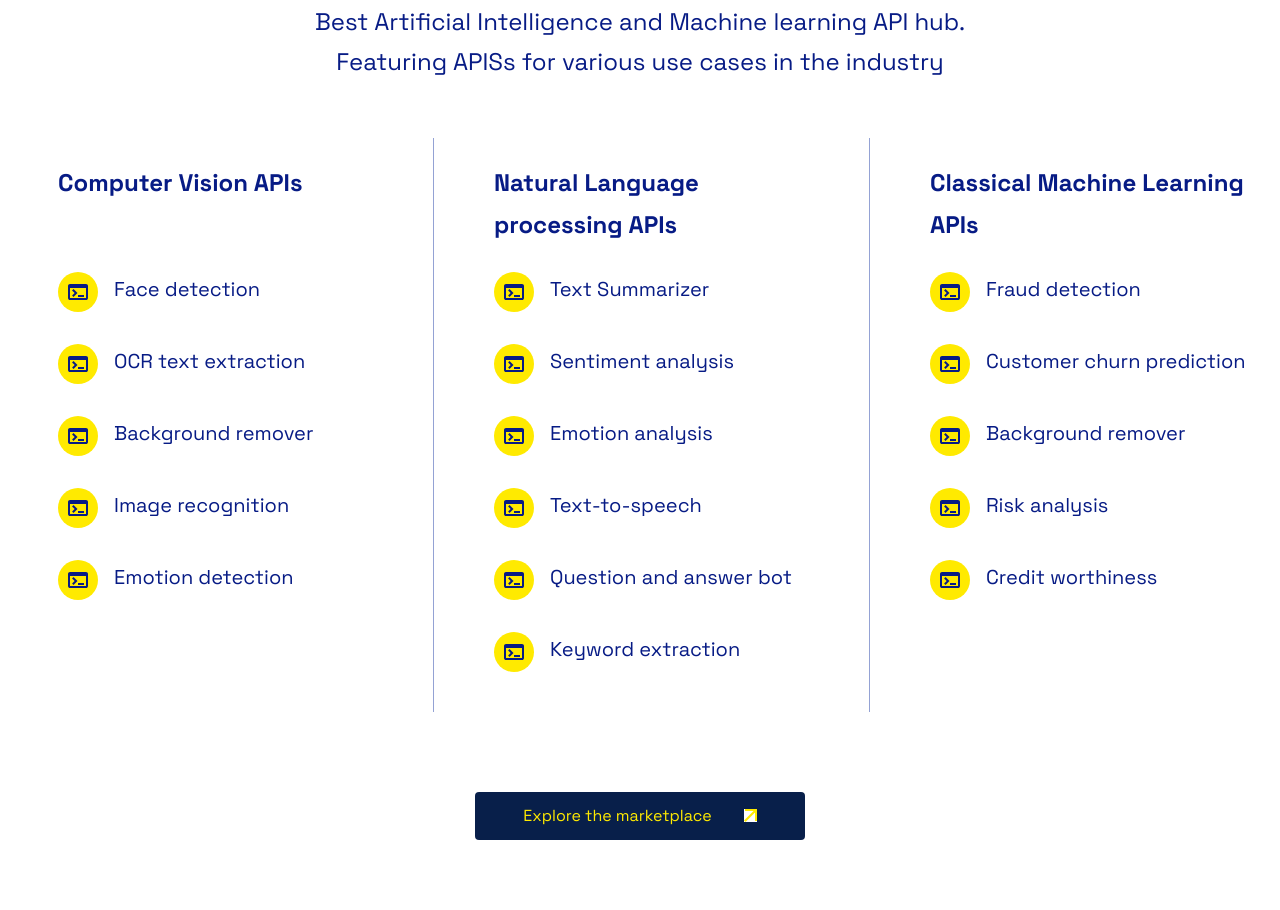
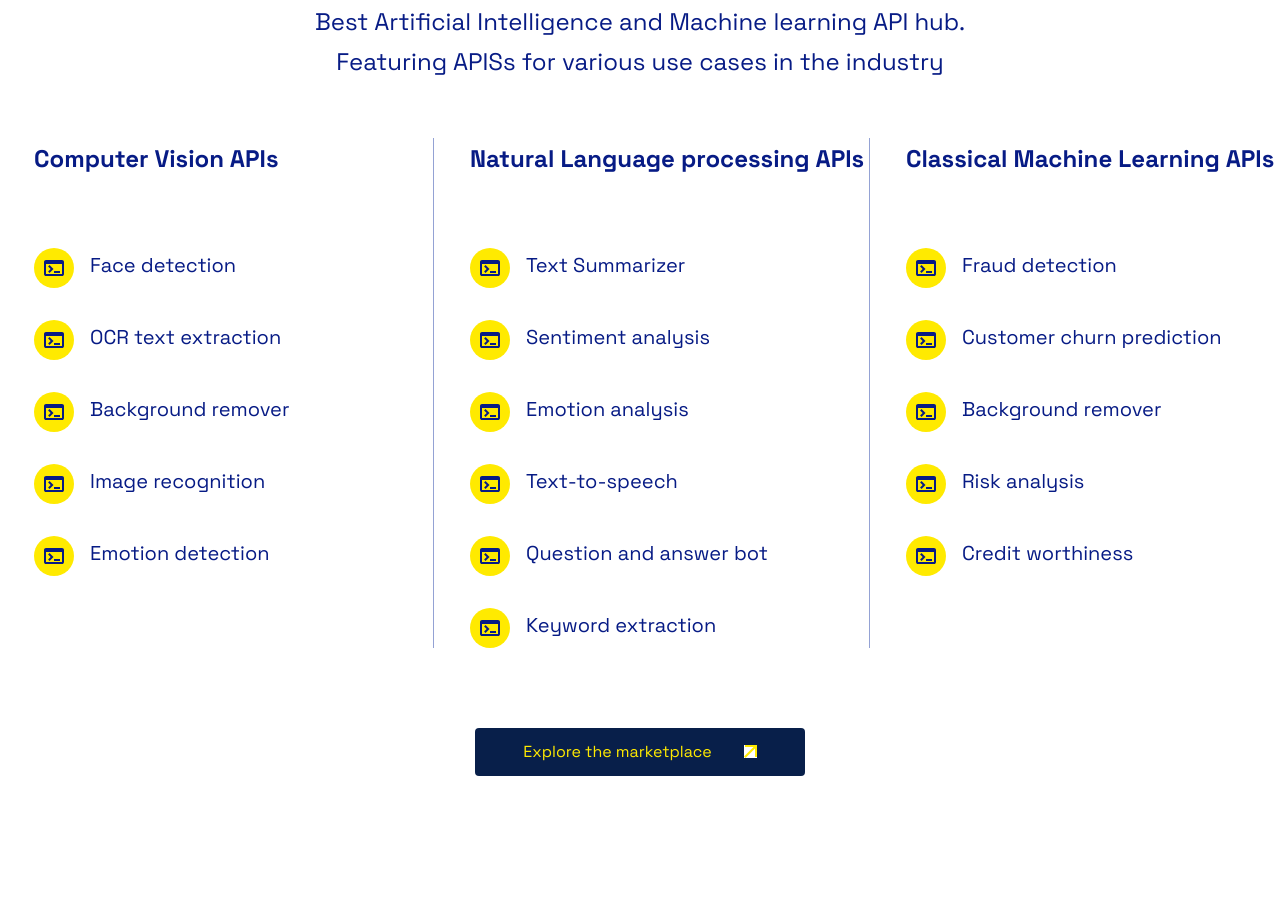
Before and after one commit to Zummit-Africa-Inc/Zapi-FE, a React (Vite) app: page / in a window 1280 px wide. Shown: the part 1380-2290 px from the top of the page. Built offline with nearby package versions, Linux system fonts and the light colour scheme; no server answers; what aws-amplify would draw is missing.

Commit message:
removed excess padding

```diff
--- a/src/sections/MarketPlace.tsx
+++ b/src/sections/MarketPlace.tsx
@@ -75,7 +75,6 @@ const useStyles = makeStyles({
         flexDirection: "column",
         gap: "2rem",
         width: "400px",
-        padding: "24px 48px 40px 24px",
         "&:nth-child(1)": {
             borderRight: "1px solid rgba(19, 50, 159, 0.45)",
             "@media screen and (max-width:800px)": {
```
